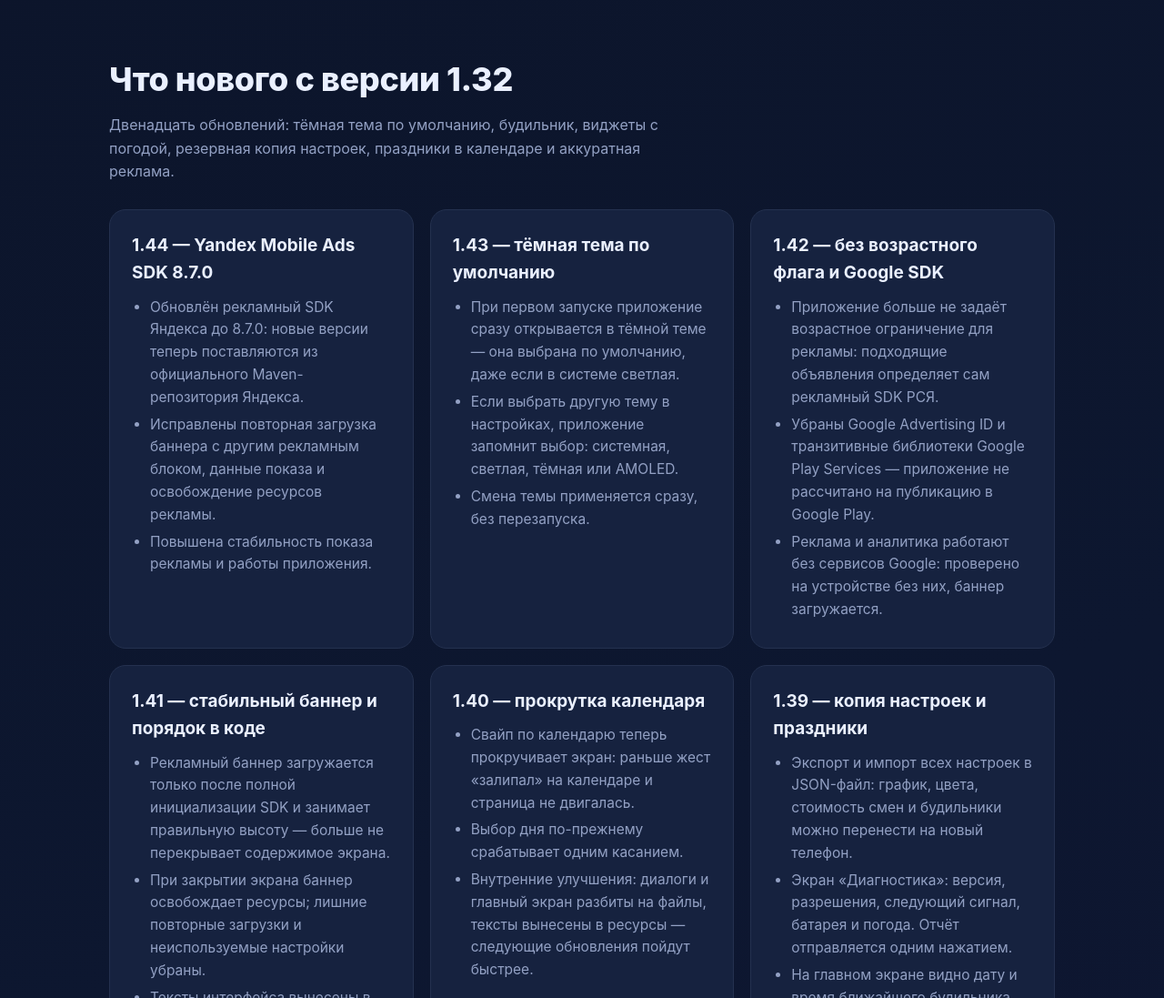
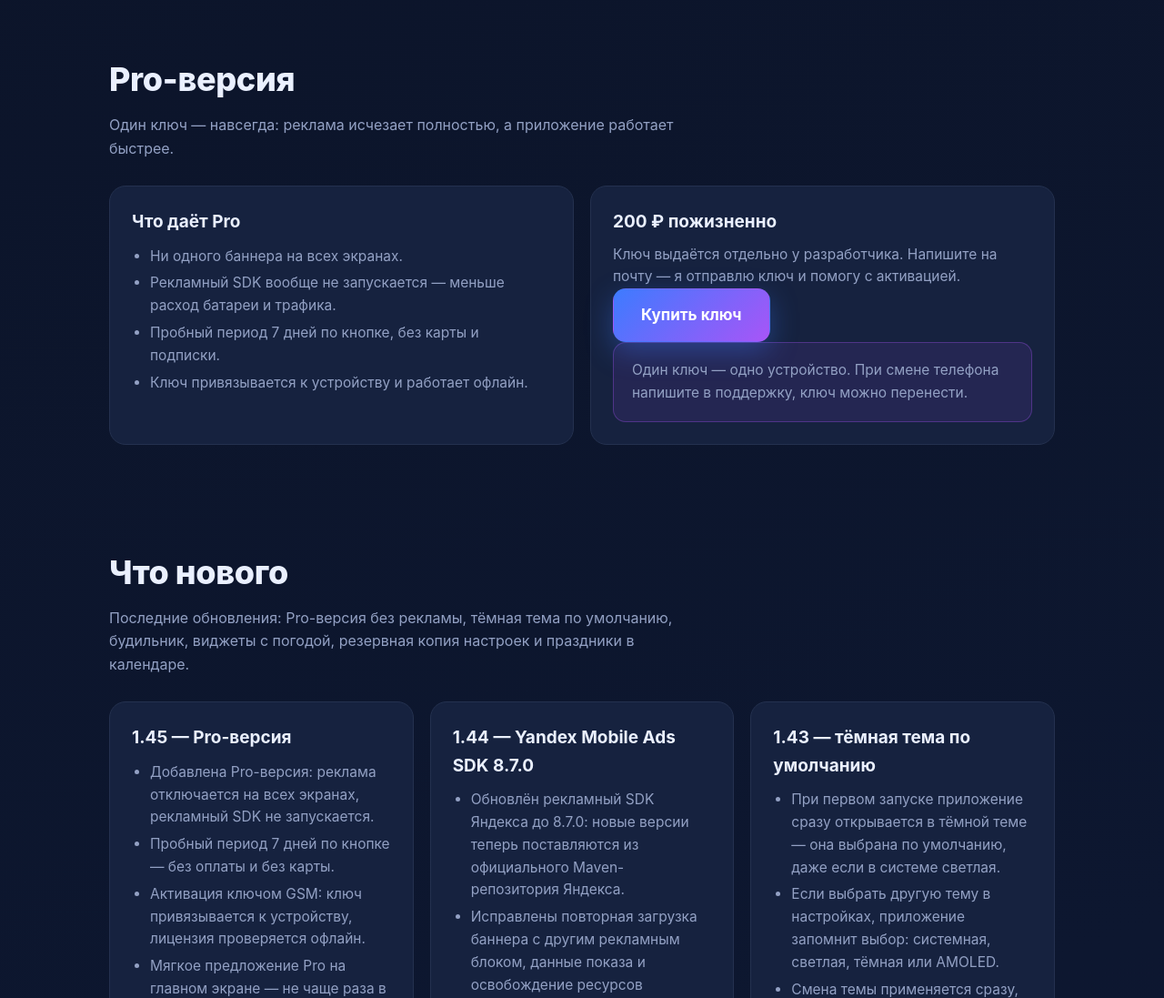
Before and after one commit to takomak2012-cyber/GrafikSmen, a plain HTML site: page index.html in a window 1280 px wide. Shown: the part 1703-2800 px from the top of the page at 91% size. Drawn offline with Linux system fonts and the light colour scheme.

Commit message:
1.45: Pro-версия, ключ GSM, политика лицензии

```diff
--- a/index.html
+++ b/index.html
@@ -78,14 +78,14 @@ footer a{color:#BFD2FF}
     <p class="lead">Расписание смен, календарь рабочих и выходных дней, будильник к началу смены
       и погода на время ближайшей смены. Работает без интернета.</p>
     <div class="cta">
-      <a class="btn btn-primary" href="https://github.com/takomak2012-cyber/GrafikSmen/releases/download/v1.44/GrafikSmen_v1.44.apk">Скачать APK</a>
+      <a class="btn btn-primary" href="https://github.com/takomak2012-cyber/GrafikSmen/releases/download/v1.45/GrafikSmen_v1.45.apk">Скачать APK</a>
       <a class="btn btn-ghost" href="https://www.rustore.ru/catalog/app/com.grafik.smen" rel="noopener">Скачать в RuStore</a>
       <a class="btn btn-ghost" href="https://takomak2012-cyber.github.io/" rel="noopener">Все приложения ↗</a>
       <a class="btn btn-ghost" href="#changelog">Что нового</a>
       <a class="btn btn-ghost" href="#screens">Скриншоты</a>
     </div>
     <div class="facts">
-      <div class="fact"><b>1.44</b><span>текущая версия</span></div>
+      <div class="fact"><b>1.45</b><span>текущая версия</span></div>
       <div class="fact"><b>1117</b><span>городов России</span></div>
       <div class="fact"><b>0 ₽</b><span>приложение бесплатно</span></div>
       <div class="fact"><b>3</b><span>источника погоды</span></div>
@@ -151,13 +151,50 @@ footer a{color:#BFD2FF}
   </div>
 </section>
 
+<section id="pro">
+  <div class="wrap">
+    <h2>Pro-версия</h2>
+    <p class="sub">Один ключ — навсегда: реклама исчезает полностью, а приложение работает быстрее.</p>
+    <div class="grid">
+      <div class="card">
+        <h3>Что даёт Pro</h3>
+        <ul>
+          <li>Ни одного баннера на всех экранах.</li>
+          <li>Рекламный SDK вообще не запускается — меньше расход батареи и трафика.</li>
+          <li>Пробный период 7 дней по кнопке, без карты и подписки.</li>
+          <li>Ключ привязывается к устройству и работает офлайн.</li>
+        </ul>
+      </div>
+      <div class="card">
+        <h3>200 ₽ пожизненно</h3>
+        <p>Ключ выдаётся отдельно у разработчика. Напишите на почту — я отправлю ключ
+          и помогу с активацией.</p>
+        <p><a class="btn btn-primary" href="mailto:takomak2012@gmail.com?subject=График%20смен%20Pro">Купить ключ</a></p>
+        <p class="note">Один ключ — одно устройство. При смене телефона напишите в поддержку,
+          ключ можно перенести.</p>
+      </div>
+    </div>
+  </div>
+</section>
+
 <section id="changelog">
   <div class="wrap">
-    <h2>Что нового с версии 1.32</h2>
-    <p class="sub">Двенадцать обновлений: тёмная тема по умолчанию, будильник,
-      виджеты с погодой, резервная копия настроек, праздники в календаре
-      и аккуратная реклама.</p>
+    <h2>Что нового</h2>
+    <p class="sub">Последние обновления: Pro-версия без рекламы, тёмная тема по умолчанию,
+      будильник, виджеты с погодой, резервная копия настроек и праздники в календаре.</p>
     <div class="grid">
+      <div class="card">
+        <h3>1.45 — Pro-версия</h3>
+        <ul>
+          <li>Добавлена Pro-версия: реклама отключается на всех экранах,
+            рекламный SDK не запускается.</li>
+          <li>Пробный период 7 дней по кнопке — без оплаты и без карты.</li>
+          <li>Активация ключом GSM: ключ привязывается к устройству,
+            лицензия проверяется офлайн.</li>
+          <li>Мягкое предложение Pro на главном экране — не чаще раза в 7 дней,
+            можно отключить навсегда.</li>
+        </ul>
+      </div>
       <div class="card">
         <h3>1.44 — Yandex Mobile Ads SDK 8.7.0</h3>
         <ul>
@@ -331,10 +368,10 @@ footer a{color:#BFD2FF}
 <section>
   <div class="wrap">
     <h2>Скачать</h2>
-    <p class="sub">Последняя стабильная версия — 1.44.</p>
+    <p class="sub">Последняя стабильная версия — 1.45.</p>
     <div class="cta" style="justify-content:flex-start">
       <a class="btn btn-primary" href="https://www.rustore.ru/catalog/app/com.grafik.smen" rel="noopener">Скачать в RuStore</a>
-      <a class="btn btn-ghost" href="https://github.com/takomak2012-cyber/GrafikSmen/releases/download/v1.44/GrafikSmen_v1.44.apk">Скачать GrafikSmen 1.44 (APK)</a>
+      <a class="btn btn-ghost" href="https://github.com/takomak2012-cyber/GrafikSmen/releases/download/v1.45/GrafikSmen_v1.45.apk">Скачать GrafikSmen 1.45 (APK)</a>
       <a class="btn btn-ghost" href="https://github.com/takomak2012-cyber/GrafikSmen/releases">Все версии</a>
     </div>
     <div class="note">
```
Also changed, not shown: 2 other files.
